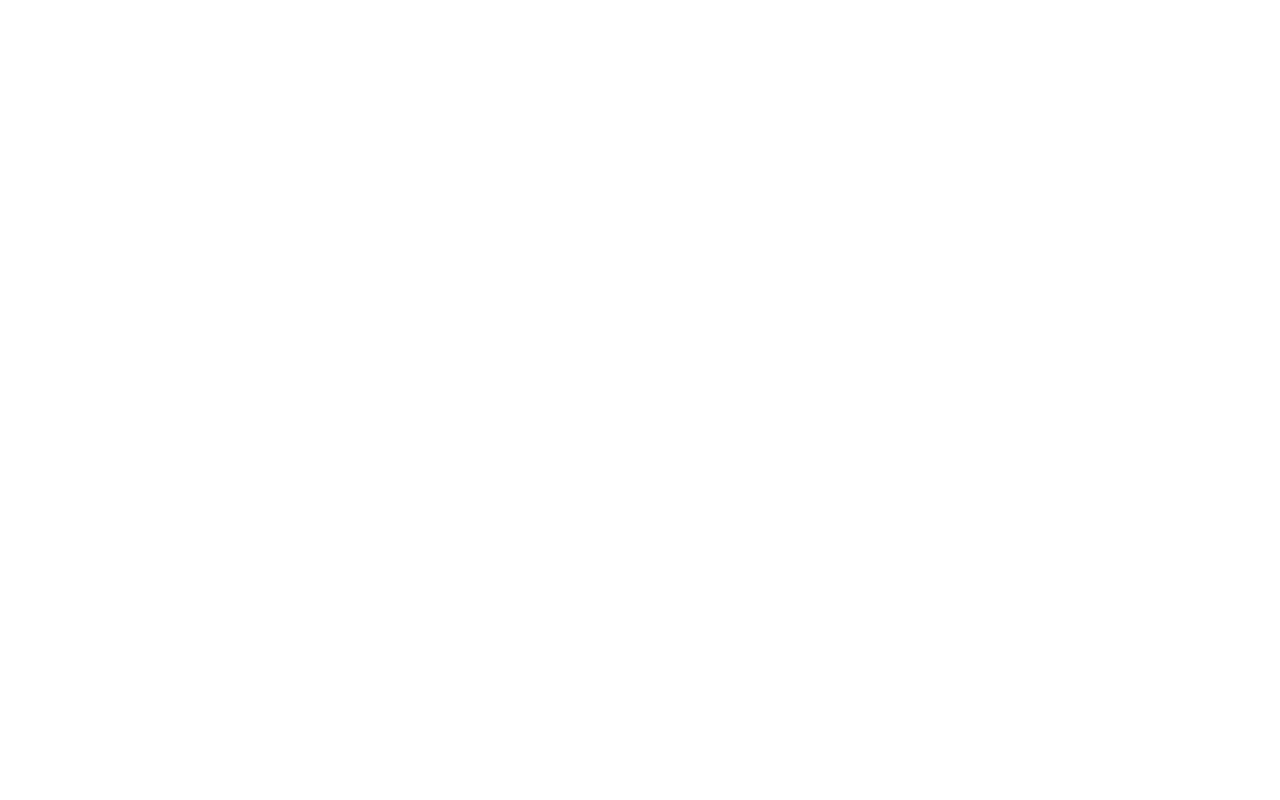
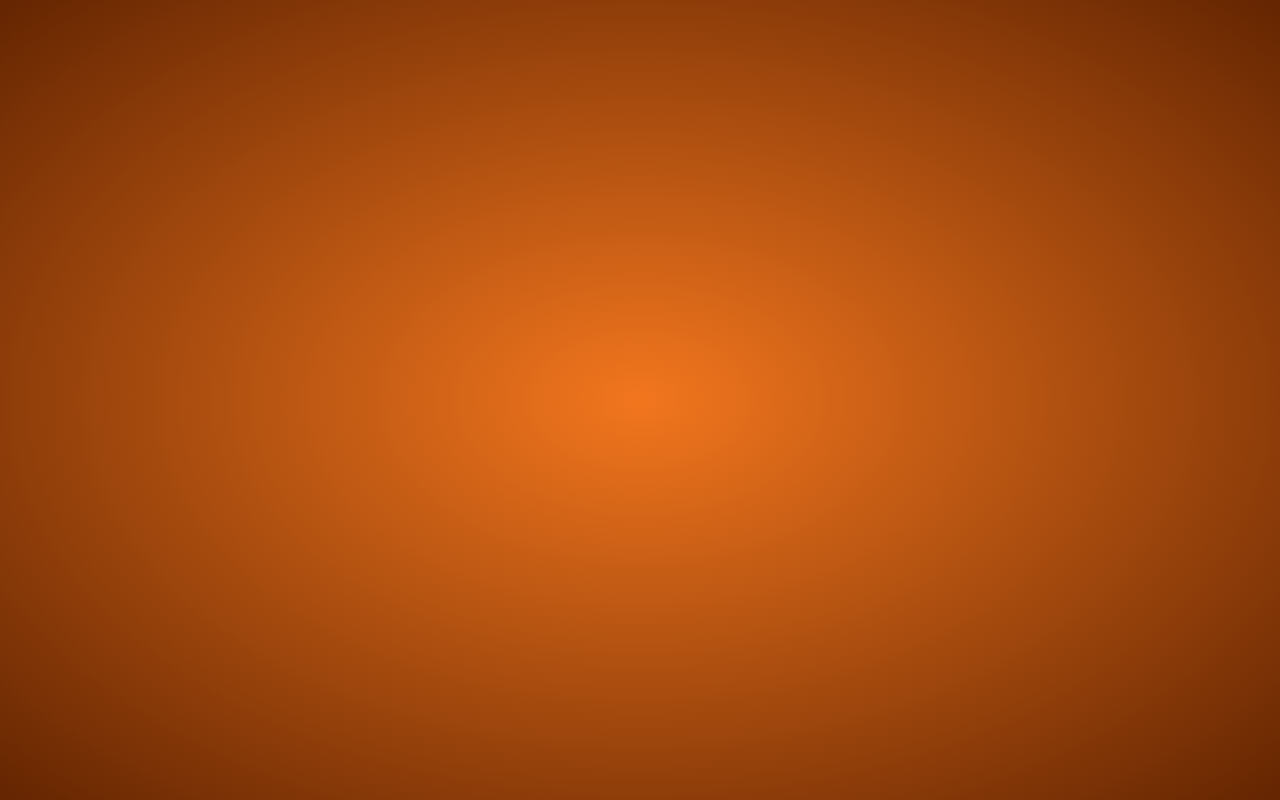
Before and after one commit to MomentaiBro/OnlinePractice, a plain HTML site: page index.html in a window 1280 px wide. Drawn offline with Linux system fonts and the light colour scheme.

Commit message:
added eyes and some initial  styling

```diff
--- a/index.html
+++ b/index.html
@@ -11,6 +11,9 @@
     <title>Online Tutorial Practice</title>
 </head>
 <body>
-
+    <div class="box">
+        <div class="eye"></div>
+        <div class="eye"></div>
+    </div>
 </body>
 </html>
--- a/main.css
+++ b/main.css
@@ -0,0 +1,12 @@
+*{
+    margin: 0;
+    padding: 0;
+}
+
+body{
+    display: flex;
+    justify-content: center;
+    align-items: center;
+    min-height: 100vh;
+    background: radial-gradient(#f2761e, #642501);
+}
```
